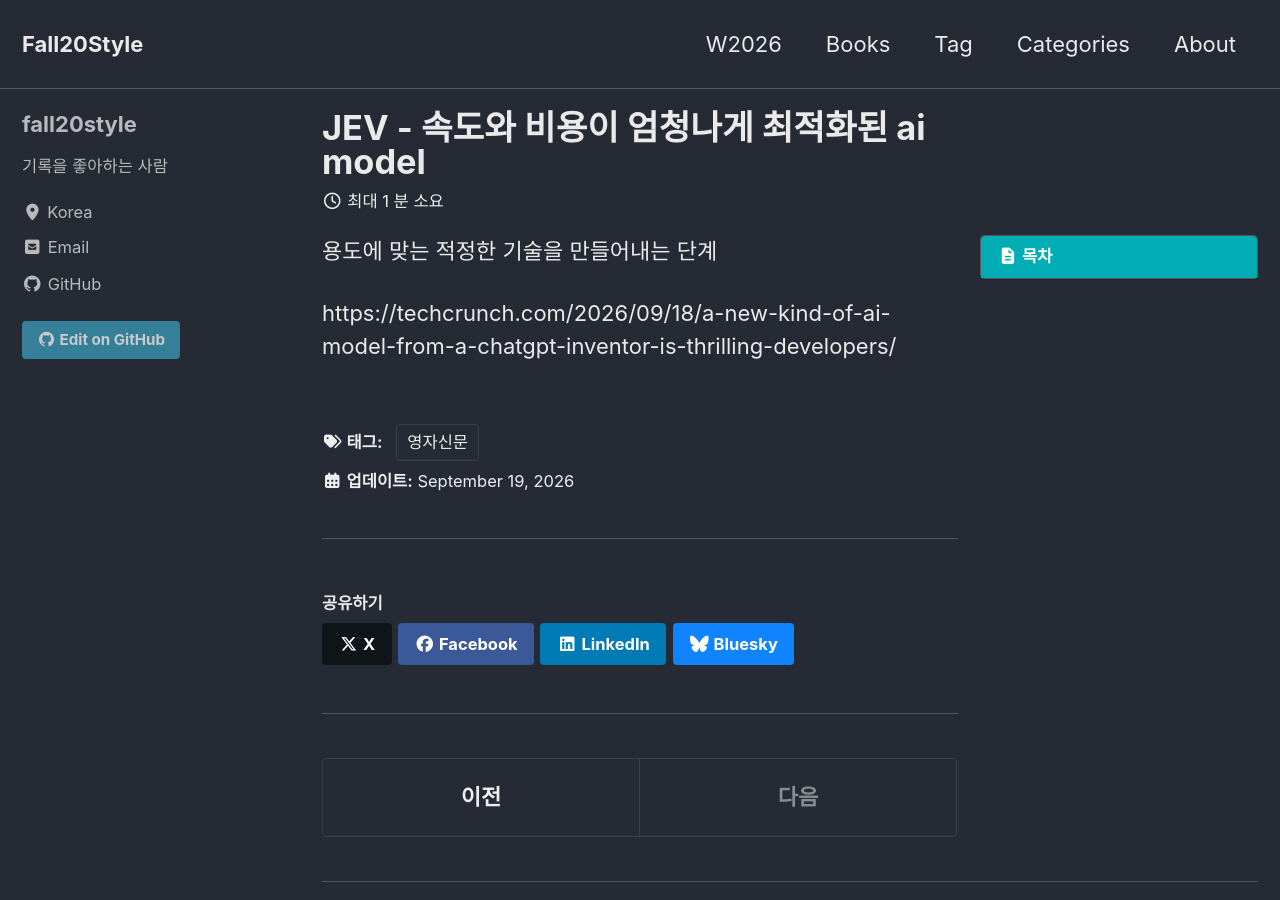
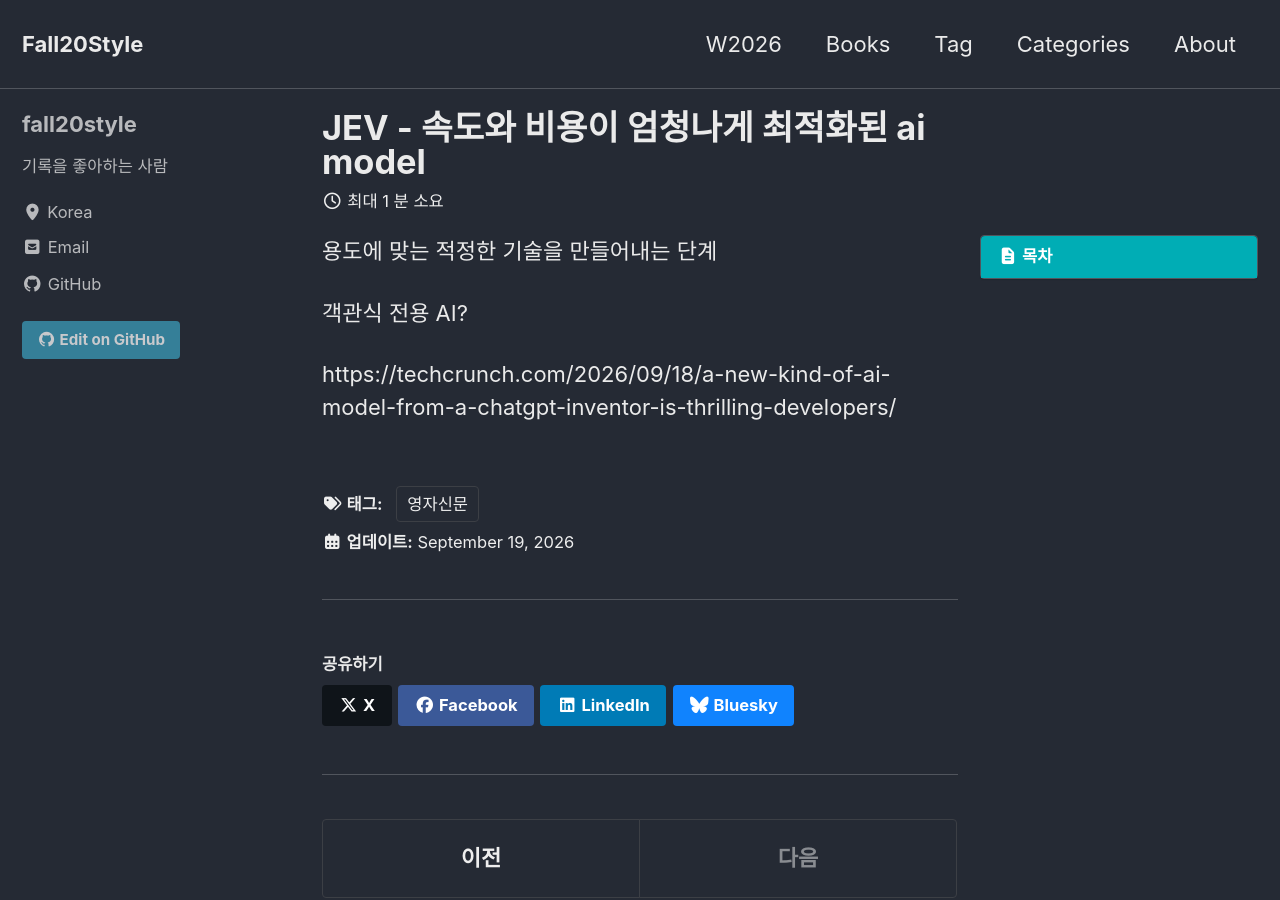
Before and after one commit to fall20style/fall20style.github.io, a Jekyll site: the page built from _posts/2026-09-19-jev-story.md, in a window 1280 px wide and 900 px high. Built offline with Jekyll 4.4.1, drawn with Linux system fonts in a browser that asks for light colours; cached includes are drawn as plain includes.

Commit message:
Update 2026-09-19-jev-story.md

```diff
--- a/_posts/2026-09-19-jev-story.md
+++ b/_posts/2026-09-19-jev-story.md
@@ -18,4 +18,6 @@ description: desc가 여기에
 
 용도에 맞는 적정한 기술을 만들어내는 단계
 
+객관식 전용 AI?
+
 https://techcrunch.com/2026/09/18/a-new-kind-of-ai-model-from-a-chatgpt-inventor-is-thrilling-developers/
```
